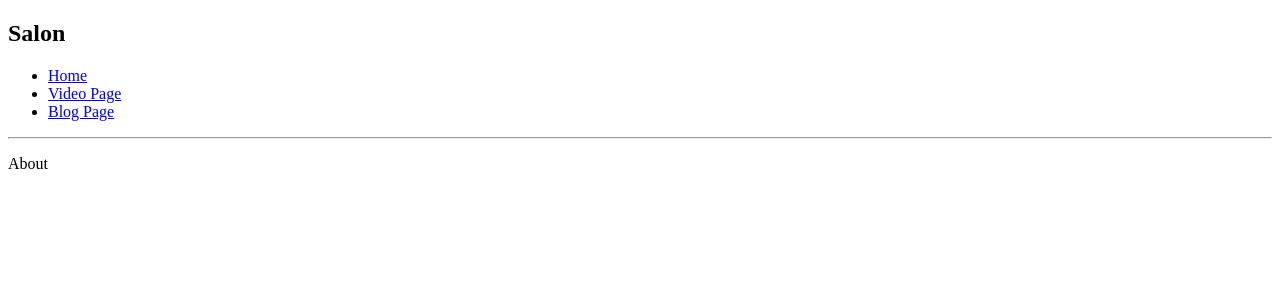
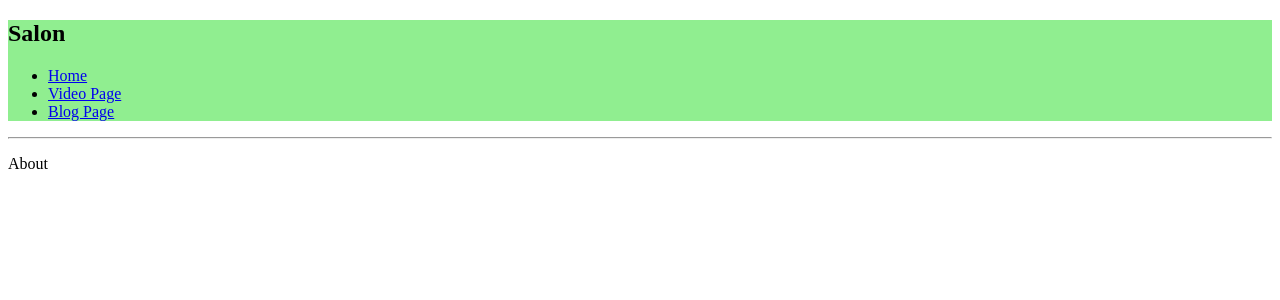
Before and after one commit to kittles04/salon, a Vue app: page / in a window 1280 px wide. Shown: the top 300 px of the page. Built offline with nearby package versions, Linux system fonts and the light colour scheme.

Commit message:
Add SCSS variable colors and use in Nav Bar

```diff
--- /dev/null
+++ b/main.scss
@@ -0,0 +1,3 @@
+@import './sass/base';
+@import './sass/components';
+@import './sass/layout';
--- a/package.json
+++ b/package.json
@@ -15,6 +15,8 @@
   "devDependencies": {
     "@vue/cli-plugin-pwa": "^4.1.0",
     "@vue/cli-service": "^4.1.0",
+    "node-sass": "^4.13.0",
+    "sass-loader": "^8.0.0",
     "vue-template-compiler": "^2.6.10"
   }
 }
--- /dev/null
+++ b/sass/_base.scss
@@ -0,0 +1,6 @@
+//resets, variables, mixins, utility classes
+
+$lightGreen: #c5d5cb;
+$mediumGreen:#9fa8a3;
+$khaki:#e3e0cf;
+$white: #fff;
--- /dev/null
+++ b/sass/_components.scss
@@ -0,0 +1 @@
+//resusables: buttons, navbars, cards
--- /dev/null
+++ b/sass/_layout.scss
@@ -0,0 +1 @@
+//container and grid systems
--- a/src/components/Navigation.vue
+++ b/src/components/Navigation.vue
@@ -1,11 +1,13 @@
 <template>
-  <div class="navigation">
+  <div id="navigation">
+    <div id="wrapper">
       <h2>Salon</h2>
           <ul>
             <li><router-link to="/">Home</router-link></li>
             <li><router-link to="/video">Video Page</router-link></li>
             <li><router-link to="/blog">Blog Page</router-link></li>
           </ul>
+    </div>
   </div>
 </template>
 
@@ -22,6 +24,9 @@ export default{
 </script>
 
 <!-- Add "scoped" attribute to limit CSS to this component only -->
-<style scoped>
+<style lang="scss"scoped>
+  #wrapper{
+    background-color:lightGreen;
+  }
 
 </style>
--- /dev/null
+++ b/webpack.config.js
@@ -0,0 +1,8 @@
+module:{
+    rules:[
+            {
+                test:/\.(s*)css$/,
+                use:['style-loader','css-loader', 'sass-loader']
+             }
+     ]
+  }
```
Also changed, not shown: css/_base.css (added), css/_components.css (added), css/_layout.css (added), main.css (added), 2 other files (tests, documents, lock files or other folders). Lines whose indentation alone changed are shown as unchanged.
